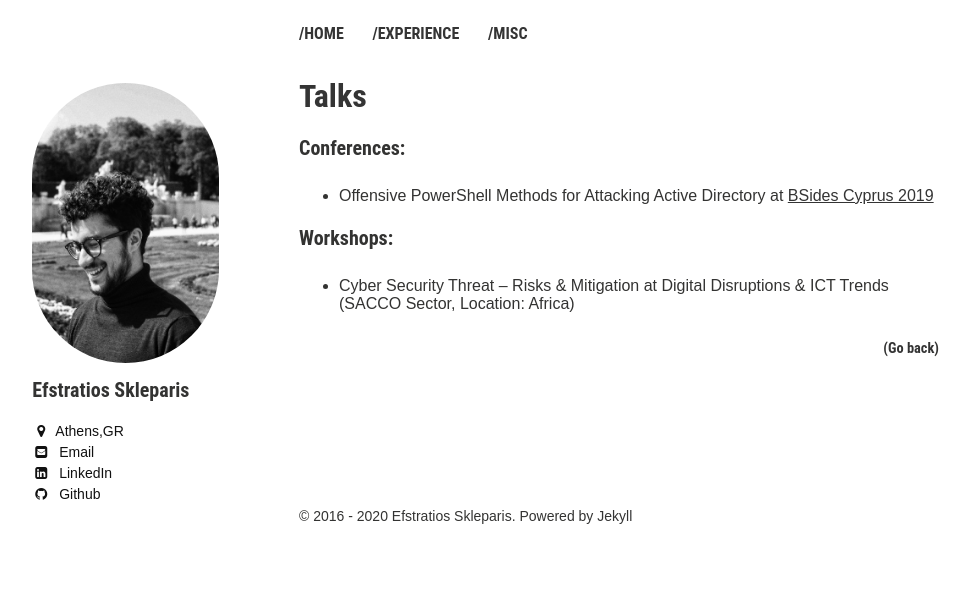
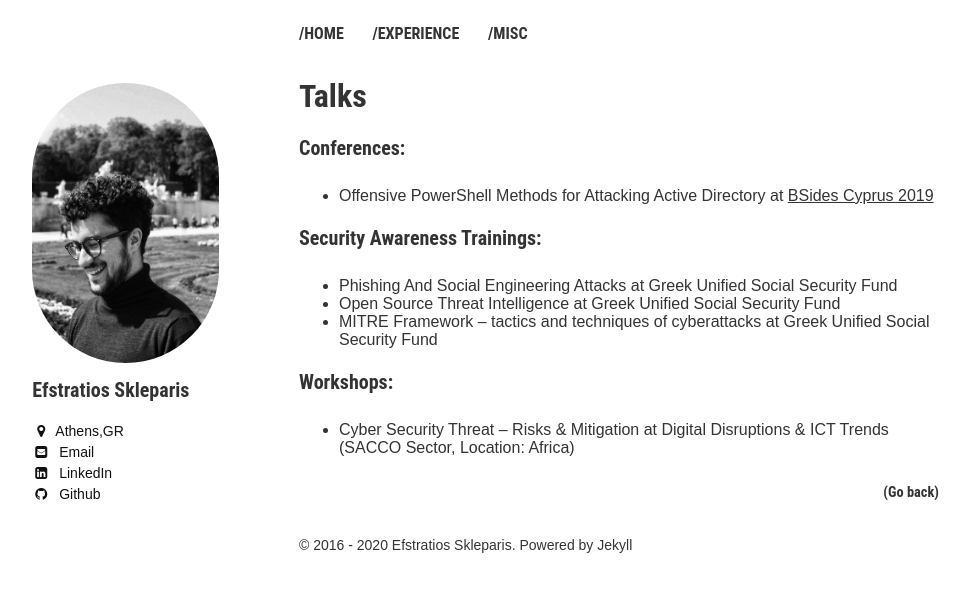
Before and after one commit to efstratios/efstratios.github.io, a Jekyll site: the page built from talks/index.md, in a window 1280 px wide. Shown: the top 592 px of the page, without its empty margins (21-991 px from the left). Built offline with Jekyll 4.4.1, drawn with Linux system fonts in a browser that asks for light colours.

Commit message:
added security awareness trainings

```diff
--- a/talks/index.md
+++ b/talks/index.md
@@ -8,5 +8,10 @@ share: true
 ### Conferences:
 * Offensive PowerShell Methods for Attacking Active Directory at [BSides Cyprus 2019](https://bsidescyprus.com/){:target="_blank" rel="noopener"}
 
+### Security Awareness Trainings:
+* Phishing And Social Engineering Attacks at Greek Unified Social Security Fund
+* Open Source Threat Intelligence at Greek Unified Social Security Fund
+* MITRE Framework – tactics and techniques of cyberattacks at Greek Unified Social Security Fund
+
 ### Workshops:
 * Cyber Security Threat – Risks & Mitigation at Digital Disruptions & ICT Trends (SACCO Sector, Location: Africa)
```
